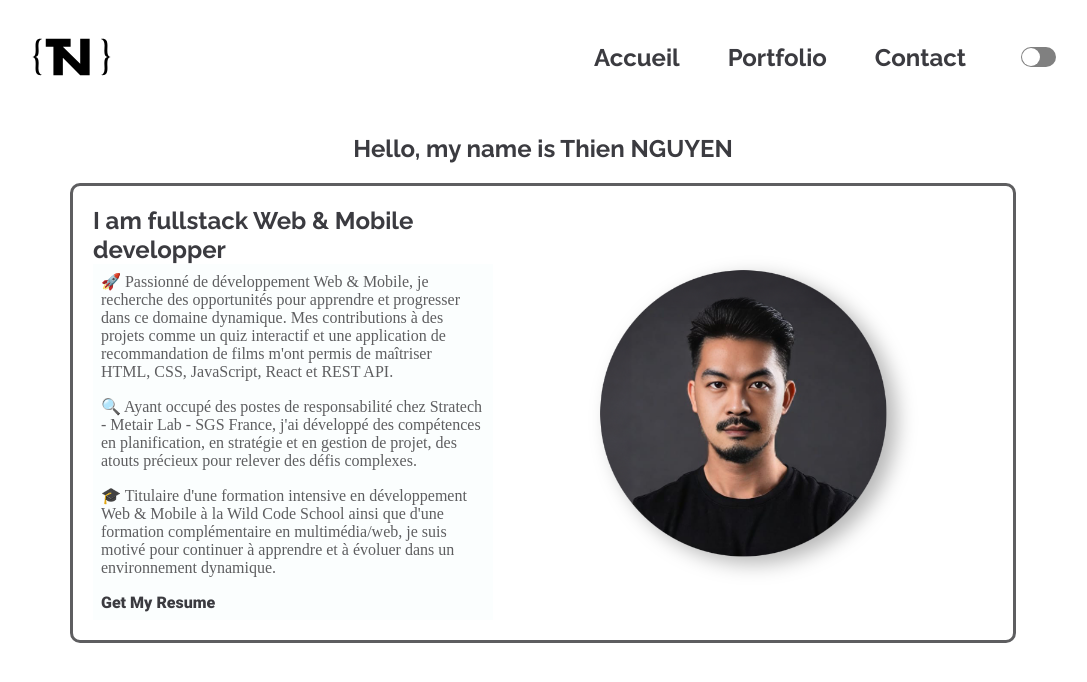
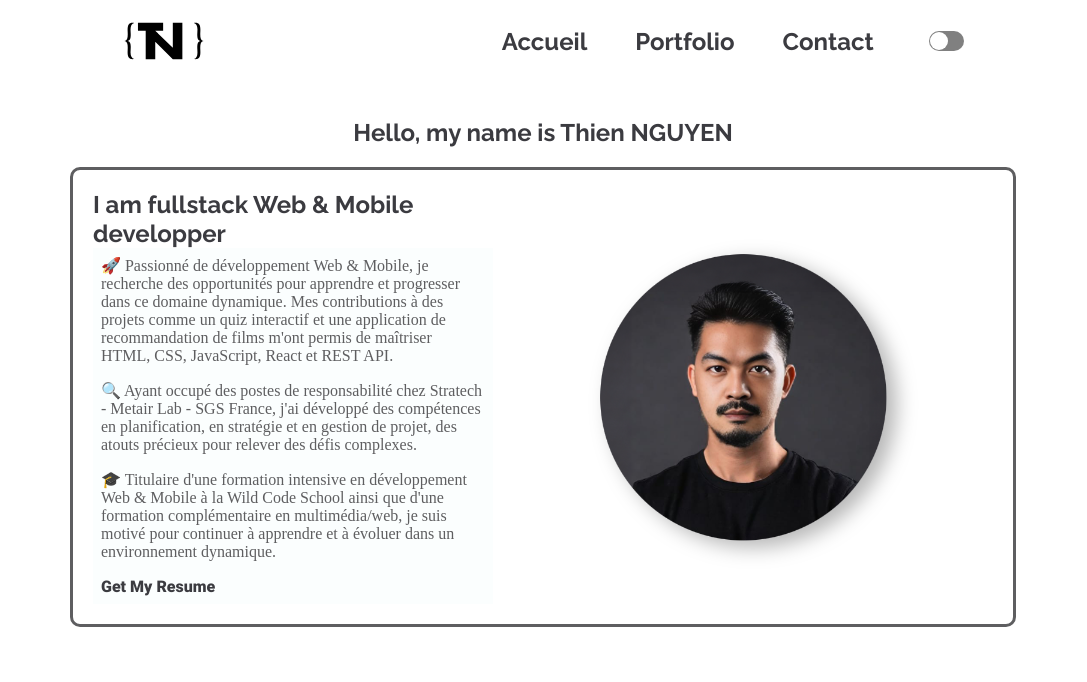
Before and after one commit to Thienthienko/Portfolio, a React (Vite) app: page / in a window 1280 px wide. Shown: the top 682 px of the page, without its empty margins (97-1184 px from the left). Built offline with nearby package versions, Linux system fonts and the light colour scheme.

Commit message:
fix light theme

```diff
--- a/src/App.css
+++ b/src/App.css
@@ -10,13 +10,13 @@
 
 /* --------------------------------------------------- Navbar ----------------------------------------*/
 .navBar {
-  width: 100%;
+  width: 100vw;
   height: 50px;
   display: flex;
   flex-wrap: wrap;
-  margin-top: 2rem;
+  padding-top: 1rem;
   margin-bottom: 2rem;
-  justify-content: space-between;
+  justify-content: space-evenly;
 }
 
 .logoTn {
@@ -69,8 +69,10 @@
 /* --------------------------------------------------- ACCUEIL ----------------------------------------*/
 .accueilContainer {
   margin: 0;
-  min-width: 20%;
   padding: 20px;
+  display: flex;
+  flex-direction: column;
+  align-items: center;
 }
 
 .infoAvatar {
--- a/src/index.css
+++ b/src/index.css
@@ -1,6 +1,13 @@
+#root {
+  width: 100vw;
+  height: 100vh;
+}
+
 main {
   text-align: center;
   font-family: "Roboto", sans-serif;
+  width: 100vw;
+  height: 100%;
 }
 
 a {
@@ -16,7 +23,6 @@ body {
   margin: 0;
   display: flex;
   justify-content: center;
-  width: 100%;
 }
 
 h1 {
@@ -38,16 +44,33 @@ h3 {
   background-color: rgb(111, 109, 109);
 }
 
+.light-theme main {
+  background-color: rgb(111, 109, 109);
+  height: 100vh;
+}
+
 .light-theme body {
   background-color: rgb(111, 109, 109);
 }
 
 .light-theme .mainContainer {
   background-color: rgb(111, 109, 109);
+  height: 100%;
 }
 
 .light-theme .accueilContainer {
   background-color: rgb(111, 109, 109);
+  height: 100vh;
+}
+
+.light-theme .contactContainer {
+  background-color: rgb(111, 109, 109);
+  height: 100vh;
+}
+
+.light-theme .contactBloc {
+  background-color: rgb(111, 109, 109);
+  height: 100%;
 }
 
 .light-theme .navBar {
```
Also changed, not shown: src/main.jsx (+4 -4 lines).
